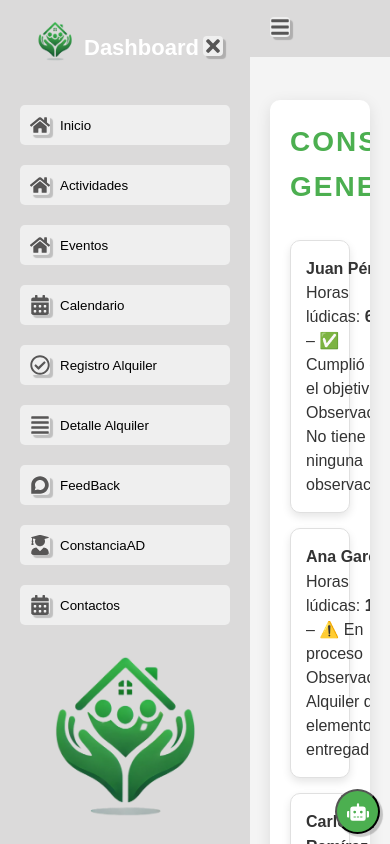
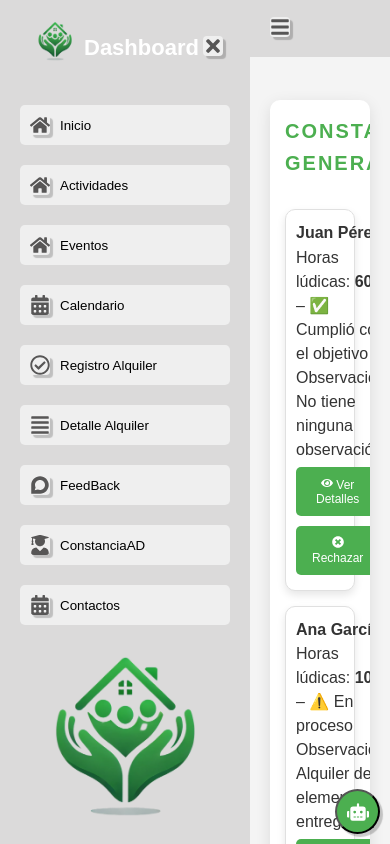
Before and after one commit to victormosqueraconejo/ActivSena, a React (Vite) app in the folder client/: page /dash in a window 390 px wide. Both pictures are taken after a click on the button "ConstanciaAD". Built offline with nearby package versions, Linux system fonts and the light colour scheme.

Commit message:
responsive

```diff
--- a/client/package.json
+++ b/client/package.json
@@ -15,9 +15,10 @@
   "devDependencies": {
     "@types/react": "^19.1.4",
     "@types/react-dom": "^19.1.4",
+    "rollup": "^4.41.0",
     "tailwindcss": "^4.0.15",
     "typescript": "^5.8.3",
-    "vite": "^6.2.3"
+    "vite": "^6.3.5"
   },
   "dependencies": {
     "react": "^19.1.0",
--- a/client/public/styles/inicio.css
+++ b/client/public/styles/inicio.css
@@ -16,7 +16,7 @@ html {
     width: 400px;
     padding: 40px;
     transform: translate(-50%, -50%);
-    background: rgba(0, 0, 0, .5);
+    background: rgba(233, 228, 228, 0.5);
     box-sizing: border-box;
     box-shadow: 0 15px 25px rgba(0, 0, 0, .6);
     border-radius: 10px;
--- a/client/src/pages/Actividades/styles/Actividades.css
+++ b/client/src/pages/Actividades/styles/Actividades.css
@@ -10,7 +10,7 @@
     max-width: 1200px;
     margin: 40px auto;
     padding: 20px;
-    background-color: #ffffff;
+    background-color: #df0404;
     border-radius: 12px;
     box-shadow: 0 6px 15px rgba(0, 0, 0, 0.1);
   }
--- a/client/src/pages/CalendarioAdmin/style/Calendario.css
+++ b/client/src/pages/CalendarioAdmin/style/Calendario.css
@@ -548,26 +548,61 @@
     font-size: 1.1rem;
   }
 
-  /* Responsive */
+/* Tablets (≤768px) */
 @media (max-width: 768px) {
-    .request-card {
-      flex-direction: column;
+  .GHcontainer {
+    padding: 15px;
   }
 
-    .event-image-container, .request-details {
-      width: 100%;
+  .GHh1 {
+    font-size: 24px;
   }
 
-    .event-image-container {
-      min-height: 200px;
+  .GHli {
+    flex-direction: column;
+    align-items: flex-start;
   }
 
-    .event-details {
-      grid-template-columns: 1fr;
+  .GHbutton {
+    width: 100%;
+    font-size: 13px;
+    margin: 5px 0;
   }
 
-    .notifications-panel {
+  .GHmodal-content {
     width: 90%;
-      right: 5%;
   }
 }
+
+/* Teléfonos pequeños (≤480px) */
+@media (max-width: 480px) {
+  .GHh1 {
+    font-size: 20px;
+  }
+
+  .GHli {
+    padding: 10px;
+  }
+
+  .GHbutton {
+    padding: 10px 16px;
+    font-size: 12px;
+  }
+
+  .GHmessage {
+    font-size: 14px;
+    padding: 10px;
+  }
+
+  .GHmodal-content {
+    padding: 20px;
+  }
+
+  .GHh2 {
+    font-size: 18px;
+  }
+
+  .GHp {
+    font-size: 13px;
+  }
+}
--- a/client/src/pages/Constancia/styles/styles.css
+++ b/client/src/pages/Constancia/styles/styles.css
@@ -182,3 +182,66 @@
     opacity: 1;
   }
 }
+
+/* ===================================== */
+/* ✅ BLOQUE RESPONSIVE AÑADIDO AL FINAL */
+/* ===================================== */
+
+/* Tablets (≤768px) */
+@media (max-width: 768px) {
+  .GHcontainer {
+    padding: 15px;
+  }
+
+  .GHh1 {
+    font-size: 24px;
+  }
+
+  .GHli {
+    flex-direction: column;
+    align-items: flex-start;
+  }
+
+  .GHbutton {
+    width: 100%;
+    font-size: 13px;
+    margin: 5px 0;
+  }
+
+  .GHmodal-content {
+    width: 90%;
+  }
+}
+
+/* Teléfonos pequeños (≤480px) */
+@media (max-width: 480px) {
+  .GHh1 {
+    font-size: 20px;
+  }
+
+  .GHli {
+    padding: 10px;
+  }
+
+  .GHbutton {
+    padding: 10px 16px;
+    font-size: 12px;
+  }
+
+  .GHmessage {
+    font-size: 14px;
+    padding: 10px;
+  }
+
+  .GHmodal-content {
+    padding: 20px;
+  }
+
+  .GHh2 {
+    font-size: 18px;
+  }
+
+  .GHp {
+    font-size: 13px;
+  }
+}
--- a/client/src/pages/ConstanciaCertificado/style/Constancia.css
+++ b/client/src/pages/ConstanciaCertificado/style/Constancia.css
@@ -66,3 +66,55 @@
 .input-text:focus {
   border-bottom: 2px solid #ff9900;
 }
+
+/* ===================================== */
+/* ✅ BLOQUE RESPONSIVE AÑADIDO AL FINAL */
+/* ===================================== */
+
+/* Tablets (≤768px) */
+@media (max-width: 768px) {
+  .constancia-container {
+    width: 90%;
+    padding: 20px;
+  }
+
+  .titulo {
+    font-size: 20px;
+  }
+
+  .texto {
+    font-size: 15px;
+  }
+
+  .input-text {
+    min-width: 100px;
+    font-size: 15px;
+  }
+
+  .firmas {
+    flex-direction: column;
+    align-items: center;
+    gap: 20px;
+  }
+}
+
+/* Teléfonos pequeños (≤480px) */
+@media (max-width: 480px) {
+  .constancia-container {
+    width: 95%;
+    padding: 15px;
+  }
+
+  .titulo {
+    font-size: 18px;
+  }
+
+  .texto {
+    font-size: 14px;
+  }
+
+  .input-text {
+    min-width: 90px;
+    font-size: 14px;
+  }
+}
--- a/client/src/pages/RegistroLudicas/style/RegistroLudicas.css
+++ b/client/src/pages/RegistroLudicas/style/RegistroLudicas.css
@@ -13,7 +13,7 @@
 /* Contenedor principal */
 .activity-wrapper {
   display: flex;
-    flex-direction: row; /* Asegura que la imagen y el formulario estén en fila */
+  flex-direction: row;
   align-items: center;
   justify-content: center;
   width: 90%;
@@ -27,7 +27,7 @@
 /* Contenedor de la imagen */
 .image-container {
   display: flex;
-    flex-direction: column; /* Organiza imagen y input en columna */
+  flex-direction: column;
   align-items: center;
   justify-content: center;
   flex: 1;
@@ -118,17 +118,11 @@
 /* Efecto al pasar el mouse */
 .activity-container button:hover {
   transform: scale(1.05);
-    box-shadow: 0px 8px 20px rgba(17, 170, 3, 0.4);
-    background: linear-gradient(135deg, #0ee756, #04f510);
-  }
-
-  .activity-container button:hover {
-    transform: scale(1.05);
   box-shadow: 0px 8px 20px rgba(72, 55, 228, 0.959);
   background-color: #0ee756;
 }
 
-  /* Responsivo */
+/* Responsivo base */
 @media (max-width: 800px) {
   .activity-wrapper {
     flex-direction: column;
@@ -142,10 +136,10 @@
   }
 }
 
-
+/* Corregir altura de imagen container */
 .image-container {
   display: flex;
-    flex-direction: column; /* Apila los elementos en columna */
+  flex-direction: column;
   align-items: center;
   justify-content: center;
   height: 350px;
@@ -154,5 +148,67 @@
 }
 
 .image-container input[type="file"] {
-    margin-top: 50px; /* Espacio entre la imagen y el botón */
+  margin-top: 50px;
 }
+
+/* ========================================= */
+/* ✅ BLOQUE RESPONSIVE NUEVO AÑADIDO AQUÍ ⬇ */
+/* ========================================= */
+/* Tablets (≤768px) */
+@media (max-width: 768px) {
+  .GHcontainer {
+    padding: 15px;
+  }
+
+  .GHh1 {
+    font-size: 24px;
+  }
+
+  .GHli {
+    flex-direction: column;
+    align-items: flex-start;
+  }
+
+  .GHbutton {
+    width: 100%;
+    font-size: 13px;
+    margin: 5px 0;
+  }
+
+  .GHmodal-content {
+    width: 90%;
+  }
+}
+
+/* Teléfonos pequeños (≤480px) */
+@media (max-width: 480px) {
+  .GHh1 {
+    font-size: 20px;
+  }
+
+  .GHli {
+    padding: 10px;
+  }
+
+  .GHbutton {
+    padding: 10px 16px;
+    font-size: 12px;
+  }
+
+  .GHmessage {
+    font-size: 14px;
+    padding: 10px;
+  }
+
+  .GHmodal-content {
+    padding: 20px;
+  }
+
+  .GHh2 {
+    font-size: 18px;
+  }
+
+  .GHp {
+    font-size: 13px;
+  }
+}
```
Also changed, not shown: 1 other file (tests, documents, lock files or other folders). Lines whose indentation alone changed are shown as unchanged.
